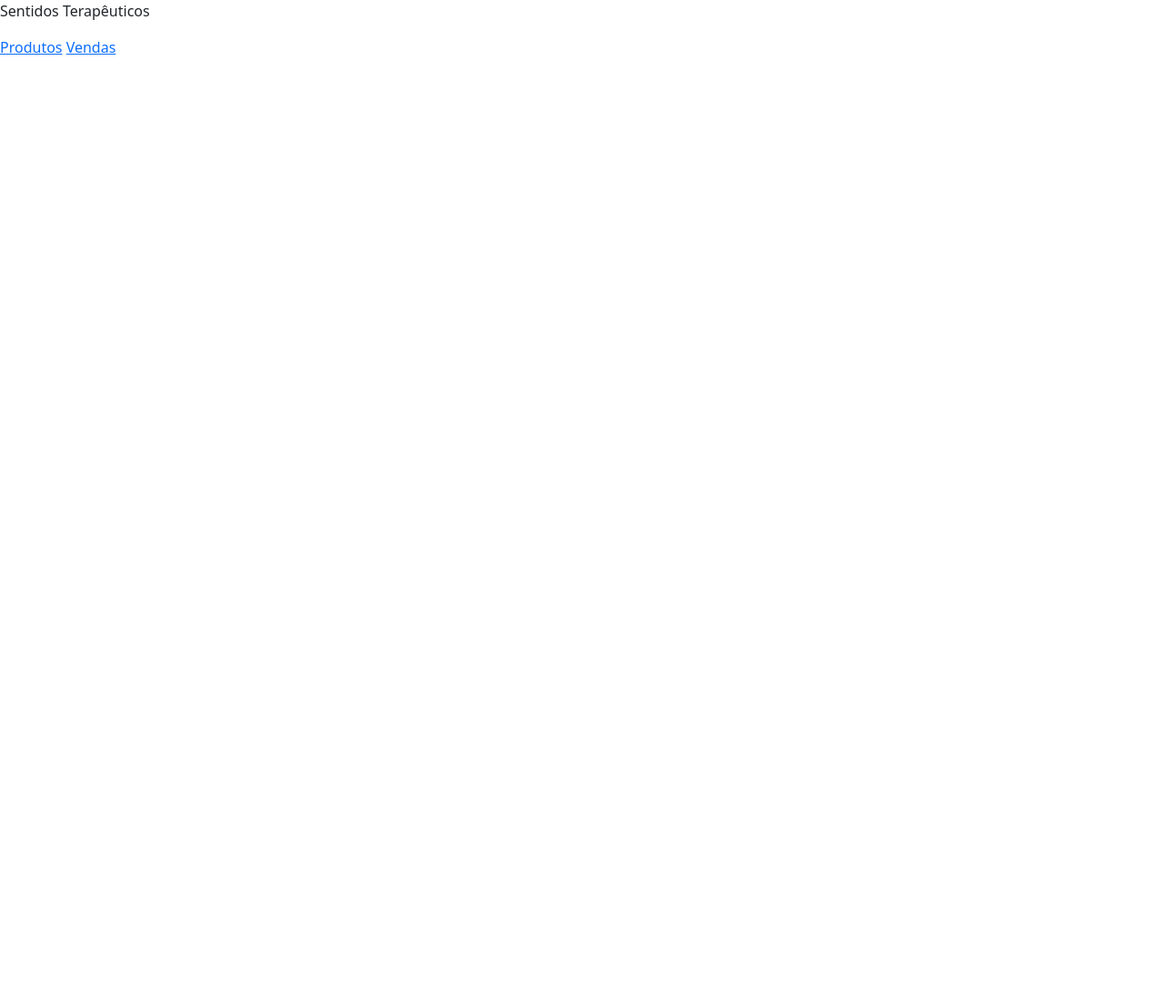
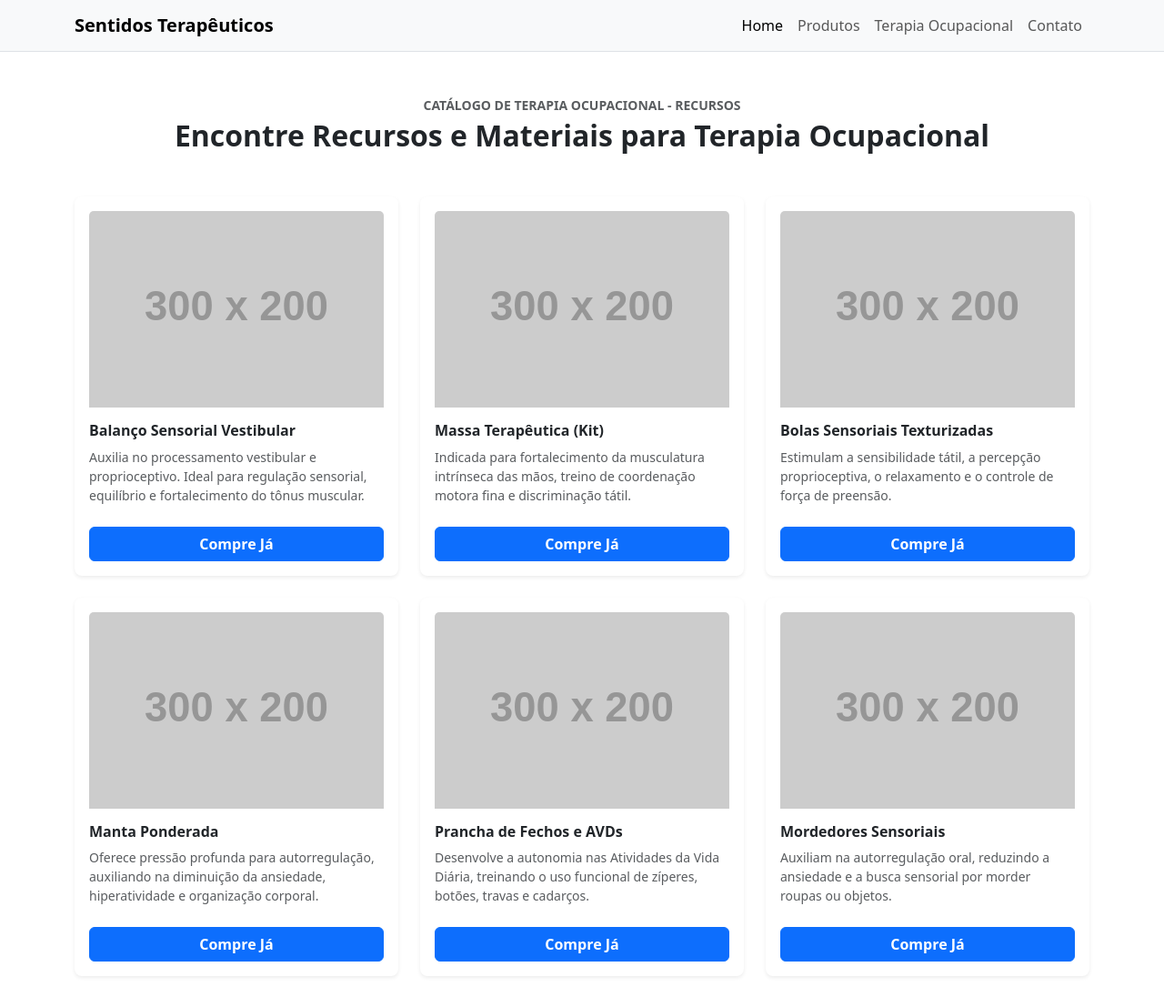
Before and after one commit to lais-vaz/ProjetoTO, a website: page index.html in a window 1280 px wide. Shown: the whole page at 91% size. Before the commit the page ends 800 px from the top, so only its background shows below. Drawn offline with nearby package versions, Linux system fonts and the light colour scheme; files that its build step writes are made by us from their sources; placeholder pictures from the web are drawn by us.

Commit message:
tela principal
index

```diff
--- a/index.html
+++ b/index.html
@@ -9,21 +9,96 @@
     <link rel="stylesheet" href="style.css" />
   </head>
 <body>
-    <header class="bg-success-emphasis">
-      <p>Sentidos Terapêuticos</p>
-      <a href="#produtos">Produtos</a>
-      <a href="#vendas">Vendas</a>
-    </header>
+    <nav class="navbar navbar-expand-lg navbar-light bg-light border-bottom">
+    <div class="container">
+      <a class="navbar-brand fw-bold" href="index.html">Sentidos Terapêuticos</a>
+      <div class="navbar-nav ms-auto">
+        <a class="nav-link active" href="index.html">Home</a>
+        <a class="nav-link" href="index.html#produtos">Produtos</a>
+        <a class="nav-link" href="#">Terapia Ocupacional</a>
+        <a class="nav-link" href="#">Contato</a>
+      </div>
+    </div>
+  </nav>
 
-    <main>
-      <section>
-        <h2></h2>
+  <main class="container my-5" id="produtos">
+    <div class="text-center mb-5">
+      <p class="text-uppercase fw-bold text-muted small mb-1">Catálogo de Terapia Ocupacional - Recursos</p>
+      <h1 class="fw-bold fs-2">Encontre Recursos e Materiais para Terapia Ocupacional</h1>
+    </div>
 
-        <article>
-          <h5></h5>
-          <p></p>
-        </article>
-      </section>
-    </main>
+    <div class="row row-cols-1 row-cols-md-3 g-4">
+
+      <div class="col">
+        <div class="card h-100 border-0 shadow-sm p-3 rounded-3">
+          <img src="https://via.placeholder.com/300x200/e0f2fe/0284c7?text=Balanco+Sensorial" class="card-img-top mx-auto product-img" alt="Balanço Sensorial">
+          <div class="card-body d-flex flex-column text-start p-0 mt-3">
+            <h5 class="card-title fw-bold fs-6">Balanço Sensorial Vestibular</h5>
+            <p class="card-text text-muted small flex-grow-1">Auxilia no processamento vestibular e proprioceptivo. Ideal para regulação sensorial, equilíbrio e fortalecimento do tônus muscular.</p>
+            <a href="produto.html?id=1" class="btn btn-primary w-100 fw-bold rounded-2 mt-2">Compre Já</a>
+          </div>
+        </div>
+      </div>
+
+      <div class="col">
+        <div class="card h-100 border-0 shadow-sm p-3 rounded-3">
+          <img src="https://via.placeholder.com/300x200/fef3c7/d97706?text=Massa+Terapeutica" class="card-img-top mx-auto product-img" alt="Massa Terapêutica">
+          <div class="card-body d-flex flex-column text-start p-0 mt-3">
+            <h5 class="card-title fw-bold fs-6">Massa Terapêutica (Kit)</h5>
+            <p class="card-text text-muted small flex-grow-1">Indicada para fortalecimento da musculatura intrínseca das mãos, treino de coordenação motora fina e discriminação tátil.</p>
+            <a href="produto.html?id=2" class="btn btn-primary w-100 fw-bold rounded-2 mt-2">Compre Já</a>
+          </div>
+        </div>
+      </div>
+
+      <div class="col">
+        <div class="card h-100 border-0 shadow-sm p-3 rounded-3">
+          <img src="https://via.placeholder.com/300x200/dcfce7/15803d?text=Bolas+Sensoriais" class="card-img-top mx-auto product-img" alt="Bolas Sensoriais">
+          <div class="card-body d-flex flex-column text-start p-0 mt-3">
+            <h5 class="card-title fw-bold fs-6">Bolas Sensoriais Texturizadas</h5>
+            <p class="card-text text-muted small flex-grow-1">Estimulam a sensibilidade tátil, a percepção proprioceptiva, o relaxamento e o controle de força de preensão.</p>
+            <a href="produto.html?id=3" class="btn btn-primary w-100 fw-bold rounded-2 mt-2">Compre Já</a>
+          </div>
+        </div>
+      </div>
+
+      <div class="col">
+        <div class="card h-100 border-0 shadow-sm p-3 rounded-3">
+          <img src="https://via.placeholder.com/300x200/f3e8ff/7e22ce?text=Manta+Ponderada" class="card-img-top mx-auto product-img" alt="Manta Ponderada">
+          <div class="card-body d-flex flex-column text-start p-0 mt-3">
+            <h5 class="card-title fw-bold fs-6">Manta Ponderada</h5>
+            <p class="card-text text-muted small flex-grow-1">Oferece pressão profunda para autorregulação, auxiliando na diminuição da ansiedade, hiperatividade e organização corporal.</p>
+            <a href="produto.html?id=4" class="btn btn-primary w-100 fw-bold rounded-2 mt-2">Compre Já</a>
+          </div>
+        </div>
+      </div>
+
+      <div class="col">
+        <div class="card h-100 border-0 shadow-sm p-3 rounded-3">
+          <img src="https://via.placeholder.com/300x200/ffe4e6/be123c?text=Prancha+de+Fechos" class="card-img-top mx-auto product-img" alt="Prancha de Fechos">
+          <div class="card-body d-flex flex-column text-start p-0 mt-3">
+            <h5 class="card-title fw-bold fs-6">Prancha de Fechos e AVDs</h5>
+            <p class="card-text text-muted small flex-grow-1">Desenvolve a autonomia nas Atividades da Vida Diária, treinando o uso funcional de zíperes, botões, travas e cadarços.</p>
+            <a href="produto.html?id=5" class="btn btn-primary w-100 fw-bold rounded-2 mt-2">Compre Já</a>
+          </div>
+        </div>
+      </div>
+
+      <div class="col">
+        <div class="card h-100 border-0 shadow-sm p-3 rounded-3">
+          <img src="https://via.placeholder.com/300x200/ccfbf1/0f766e?text=Mordedores+Sensoriais" class="card-img-top mx-auto product-img" alt="Mordedores Sensoriais">
+          <div class="card-body d-flex flex-column text-start p-0 mt-3">
+            <h5 class="card-title fw-bold fs-6">Mordedores Sensoriais</h5>
+            <p class="card-text text-muted small flex-grow-1">Auxiliam na autorregulação oral, reduzindo a ansiedade e a busca sensorial por morder roupas ou objetos.</p>
+            <a href="produto.html?id=6" class="btn btn-primary w-100 fw-bold rounded-2 mt-2">Compre Já</a>
+          </div>
+        </div>
+      </div>
+
+    </div>
+  </main>
+
+  <script src="https://cdn.jsdelivr.net/npm/bootstrap@5.3.0/dist/js/bootstrap.bundle.min.js"></script>
+  <script src="script.js"></script>
 </body>
 </html>
```
